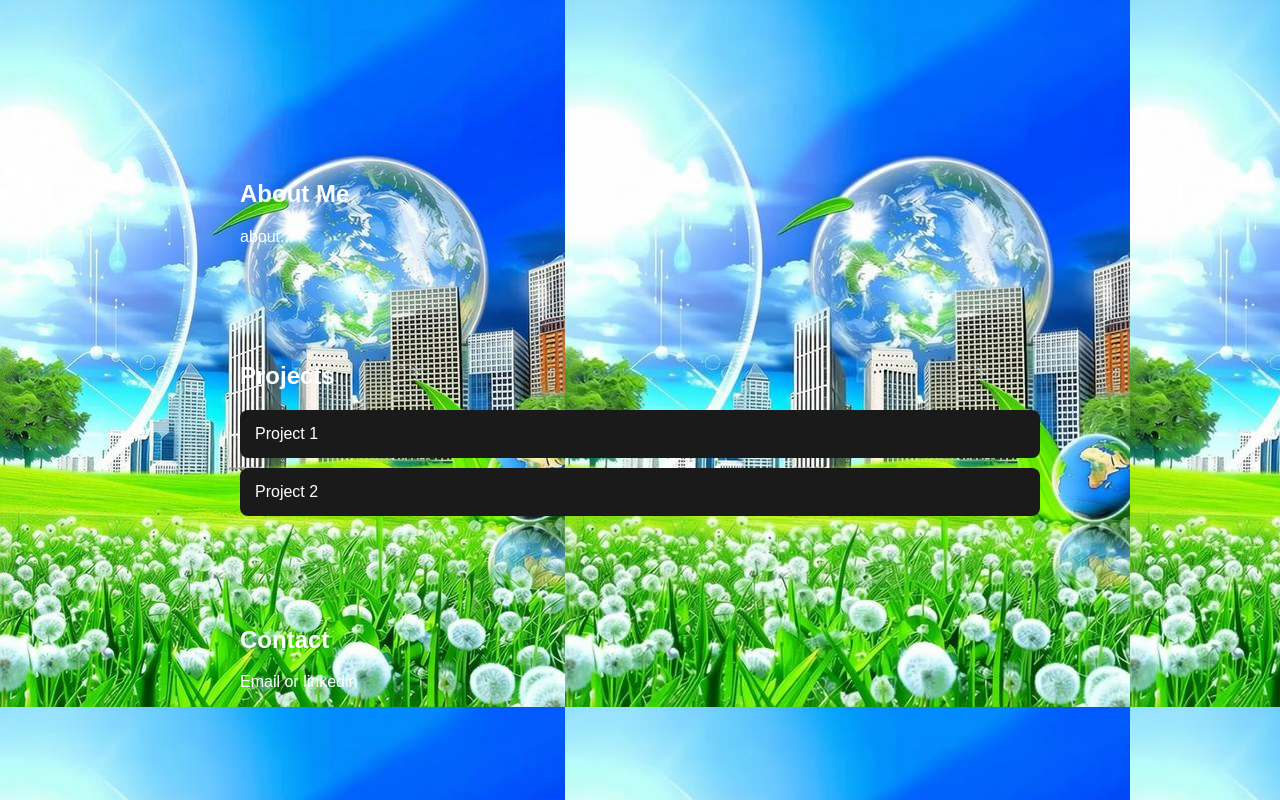
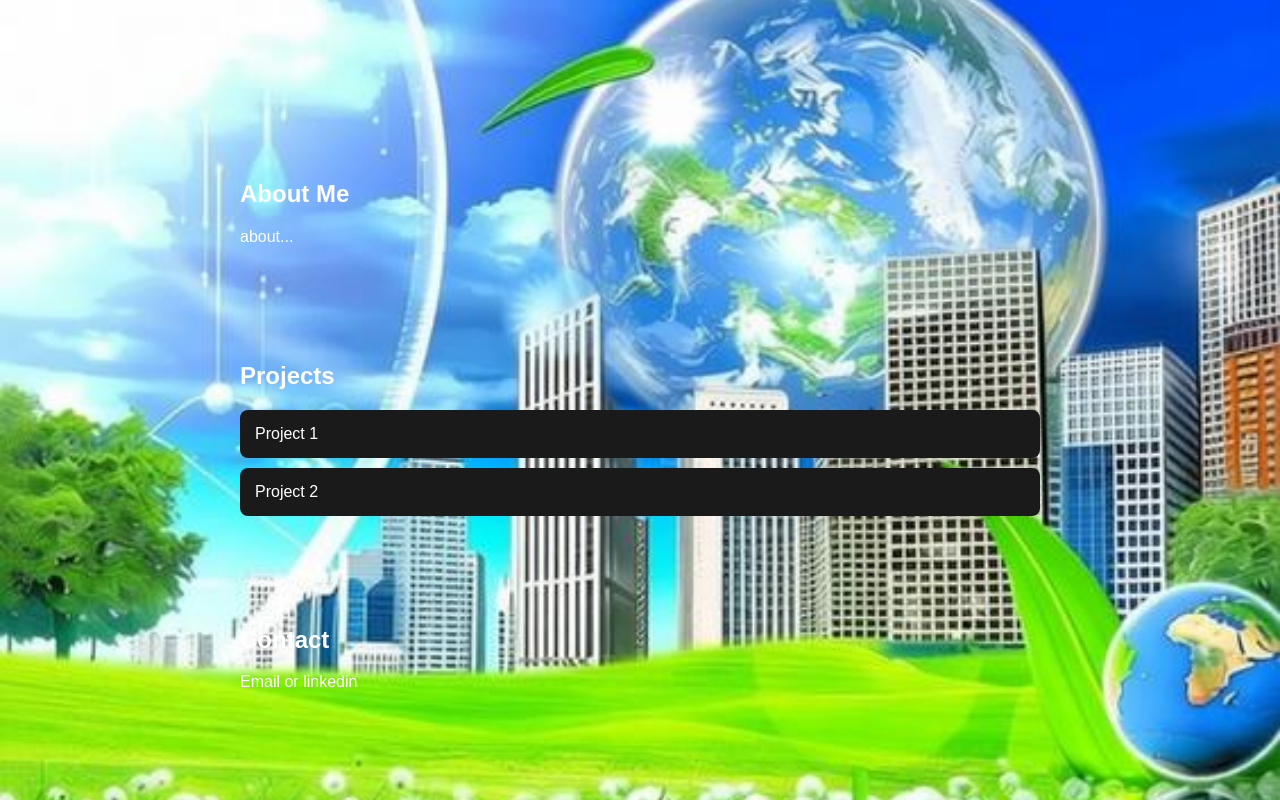
Before and after one commit to Woo0508/woo0508.github.io, a plain HTML site: page index.html in a window 1280 px wide. Drawn offline with Linux system fonts and the light colour scheme.

Commit message:
fixed favicon and background image

```diff
--- a/index.html
+++ b/index.html
@@ -6,7 +6,7 @@
   <title>Name</title>
   <link rel="stylesheet" href="style.css">
   <!-- favicon -->
-  <link rel="icon" type="image/x-icon" href="images/Frutiger-Aero-Minimalist-Typographic-Approach-PNG-thumb.png">
+  <link rel="icon" type="image/png" href="images/Frutiger-Aero-Minimalist-Typographic-Approach-PNG-thumb.png">
 </head>
 <body>
 
--- a/style.css
+++ b/style.css
@@ -2,7 +2,36 @@ body {
   margin: 0;
   font-family: Arial, sans-serif;
   background-image: url('images/lower_qual_back_frut.jfif');
+    /* Default for mobile phones */
+  background-size: cover;
+  background-position: center;
+  background-repeat: no-repeat;
+  background-attachment: fixed;
+  min-height: 100vh;
+
   color: white;
+}
+
+
+/* For tablets and small desktops (768px and up) */
+@media screen and (min-width: 768px) {
+  body {
+    background-image: url('images/lower_qual_back_frut.jfif');
+  }
+}
+
+/* For large desktops (1200px and up) */
+@media screen and (min-width: 1200px) {
+  body {
+    background-image: url('images/lower_qual_back_frut.jfif');
+  }
+}
+
+/* For ultra-wide screens (1920px and up) */
+@media screen and (min-width: 1920px) {
+  body {
+    background-image: url('images/lower_qual_back_frut.jfif');
+  }
 }
 
 header {
```
